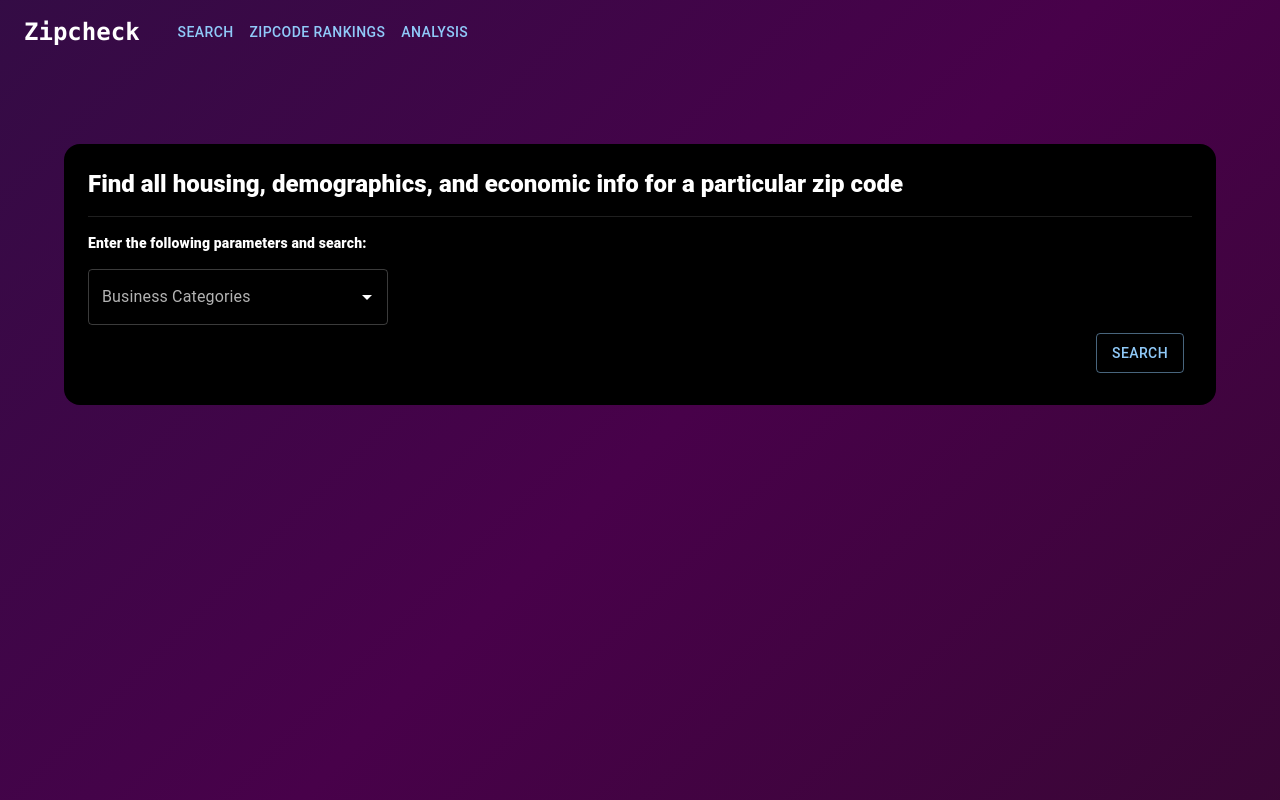
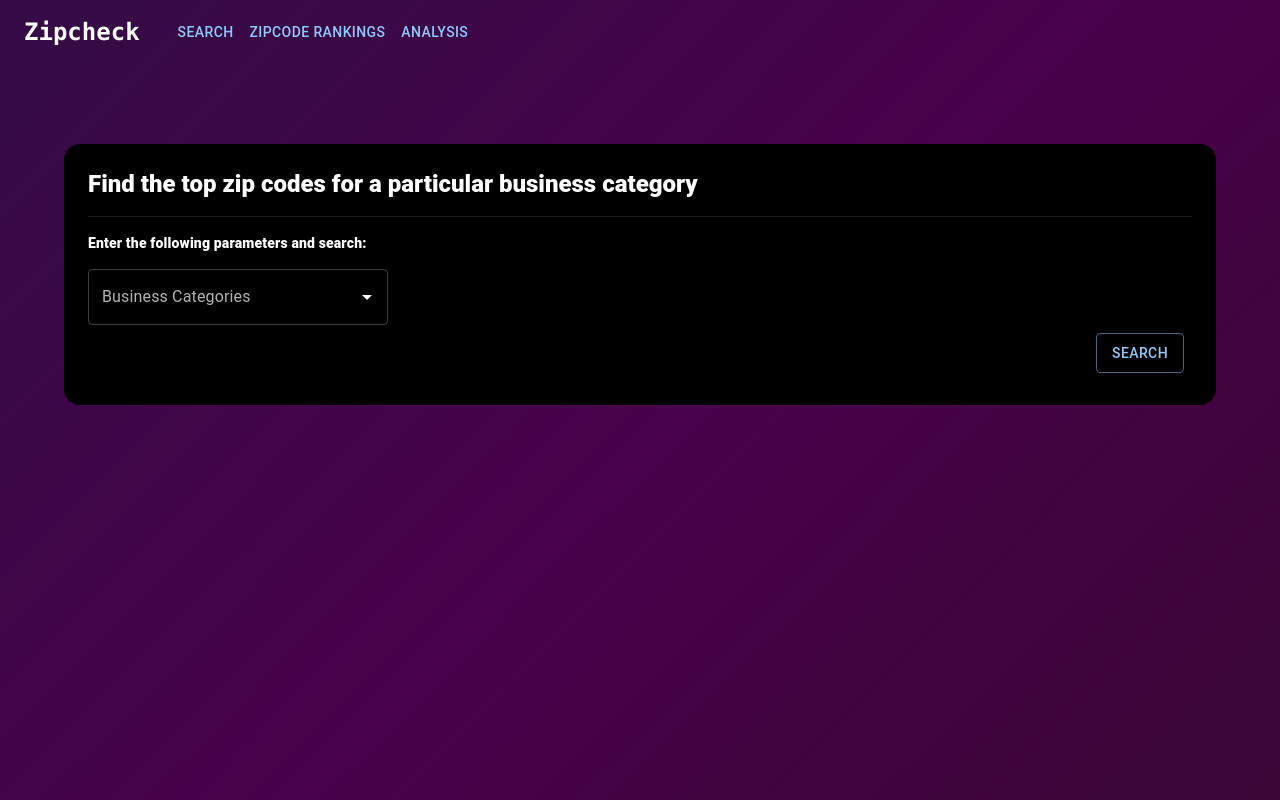
Before and after one commit to shaunwang1350/livabilityDB, a React (Create React App) app in the folder client/: page /rankings in a window 1280 px wide. Built offline with nearby package versions, Linux system fonts and the light colour scheme; no server answers.

Commit message:
Fix DataGrid issue

```diff
--- a/client/src/pages/RankingsPage.js
+++ b/client/src/pages/RankingsPage.js
@@ -32,7 +32,9 @@ export default function RankingsPage() {
     console.log(category);
     fetch(`http://${config.server_host}:${config.server_port}/top_business_zipcode/${category}`)
       .then(res => res.json())
-      .then(resJson => setZipBusinessInfo(resJson), [category]);
+      .then(resJson => {
+        const zipBusinessInfo = resJson.map((info) => ({ id: info.zipcode, ...info }));
+        setZipBusinessInfo(zipBusinessInfo)});
 
     console.log(zipBusinessInfo);
   };
@@ -41,7 +43,7 @@ export default function RankingsPage() {
     <Container>
 
       <Box mt={10} mb={3} p={3} sx={{ background: 'black', borderRadius: '16px'}} >
-        <Typography variant="h5" fontWeight={800} mb={2}>Find all housing, demographics, and economic info for a particular zip code</Typography>
+        <Typography variant="h5" fontWeight={800} mb={2}>Find the top zip codes for a particular business category</Typography>
         <Divider/>
         <Typography variant="body2" fontWeight={800} mb={2} mt={2} >Enter the following parameters and search:</Typography>
         <Autocomplete
@@ -63,11 +65,11 @@ export default function RankingsPage() {
 
       {zipBusinessInfo && <Box mt={3} mb={3} p={3} sx={{ background: 'black', borderRadius: '16px'}} >
           <div style={{ height: 1000, width: '100%' }}>
-          <DataGrid
-            rows={zipBusinessInfo}
-            columns={columns}
-            paginationModel={{ page: 0, pageSize: 10 }}
-          />
+            <DataGrid
+              rows={zipBusinessInfo}
+              columns={columns}
+              paginationModel={{ page: 0, pageSize: 10 }}
+            />
           </div>
       </Box>}
 
```
